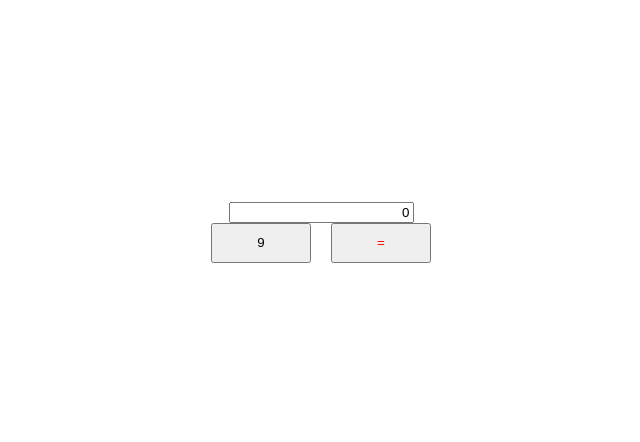
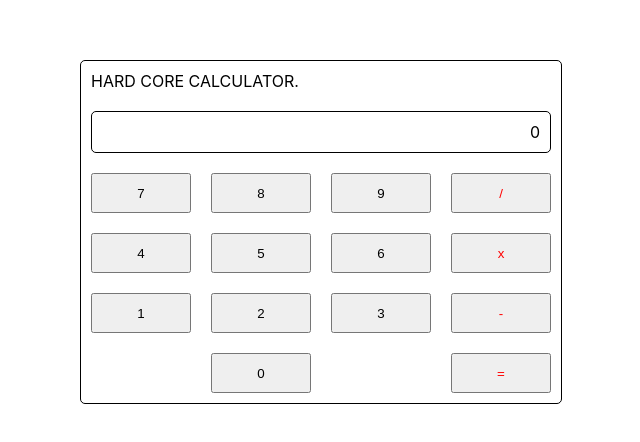
Before and after one commit to curtislin7/epic-calculator, a React (Create React App) app: page / in a window 1280 px wide. Shown: the part 168-610 px from the top of the page, without its empty margins (319-959 px from the left). Built offline with nearby package versions, Linux system fonts and the light colour scheme.

Commit message:
add more buttons

```diff
--- a/src/App.css
+++ b/src/App.css
@@ -6,6 +6,29 @@
   align-items: center;;
 }
 
-.calculation-input {
+.calculator-title {
+  margin: 10px 10px;
+}
+
+.calculator-container {
+  display: flex;
+  flex-direction: column;
+  justify-content: space-around;
+  border: solid 1px;
+  border-radius: 5px;
+}
+
+.calculation-container-display {
+  width: auto;
   text-align: right;
+  height: 20px;
+  padding: 10px;
+  border: solid 1px;
+  border-radius: 5px;
+  margin: 10px 10px;
 }
+
+.placeholder {
+  width: 100px;
+  margin: 10px 10px;
+}
--- a/src/App.js
+++ b/src/App.js
@@ -7,13 +7,34 @@ function App() {
 
   return (
     <div className="App">
-      <CalculatorRow>
-        <input className={"calculation-input"} value={calculation} readOnly/>
-      </CalculatorRow>
-      <CalculatorRow>
-        <CalculatorButton text={'9'} setCalculation={setCalculation}/>
-        <CalculatorButton isFunctionButtonText={true} text={'='}/>
-      </CalculatorRow>
+      <div className={"calculator-container"}>
+        <div className={"calculator-title"}>HARD CORE CALCULATOR.</div>
+        <div className={"calculation-container-display"}>{calculation}</div>
+        <CalculatorRow>
+          <CalculatorButton text={'7'} setCalculation={setCalculation}/>
+          <CalculatorButton text={'8'} setCalculation={setCalculation}/>
+          <CalculatorButton text={'9'} setCalculation={setCalculation}/>
+          <CalculatorButton isFunctionButtonText={true} text={'/'}/>
+        </CalculatorRow>
+        <CalculatorRow>
+          <CalculatorButton text={'4'} setCalculation={setCalculation}/>
+          <CalculatorButton text={'5'} setCalculation={setCalculation}/>
+          <CalculatorButton text={'6'} setCalculation={setCalculation}/>
+          <CalculatorButton isFunctionButtonText={true} text={'x'}/>
+        </CalculatorRow>
+        <CalculatorRow>
+          <CalculatorButton text={'1'} setCalculation={setCalculation}/>
+          <CalculatorButton text={'2'} setCalculation={setCalculation}/>
+          <CalculatorButton text={'3'} setCalculation={setCalculation}/>
+          <CalculatorButton isFunctionButtonText={true} text={'-'}/>
+        </CalculatorRow>
+        <CalculatorRow>
+          <div className={'placeholder'}/>
+          <CalculatorButton text={'0'} setCalculation={setCalculation}/>
+          <div className={'placeholder'}/>
+          <CalculatorButton isFunctionButtonText={true} text={'='}/>
+        </CalculatorRow>
+      </div>
     </div>
   );
 }
--- a/src/components/CalculatorButton/index.css
+++ b/src/components/CalculatorButton/index.css
@@ -5,7 +5,7 @@
   height: 40px;
   width: 100px;
   text-align: center;
-  margin: 0px 10px;
+  margin: 10px 10px;
 }
 
 .button:hover {
@@ -19,7 +19,7 @@
   color: black;
 }
 
-.function-button-text{
+.function-button-text {
   width: auto;
   margin-left: auto;
   margin-right: auto;
```
